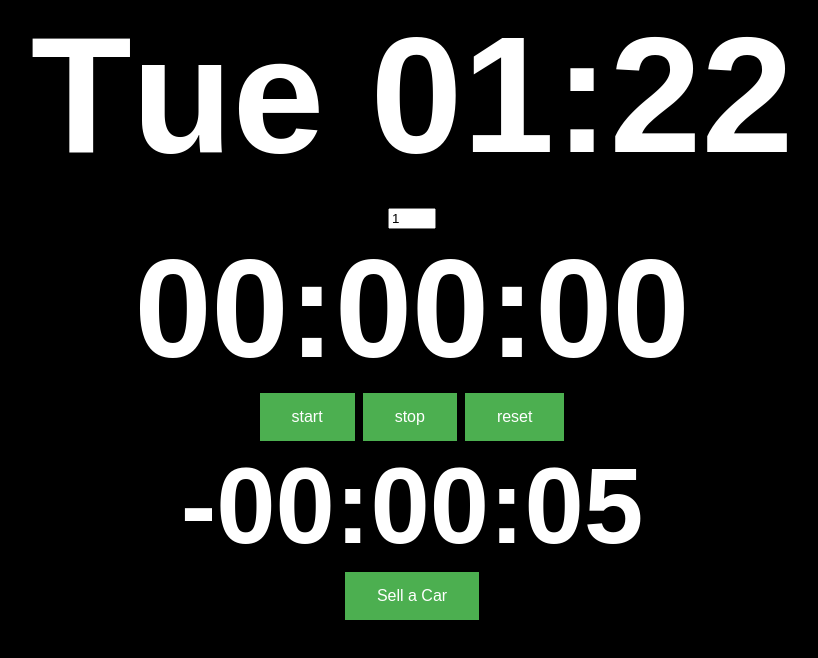
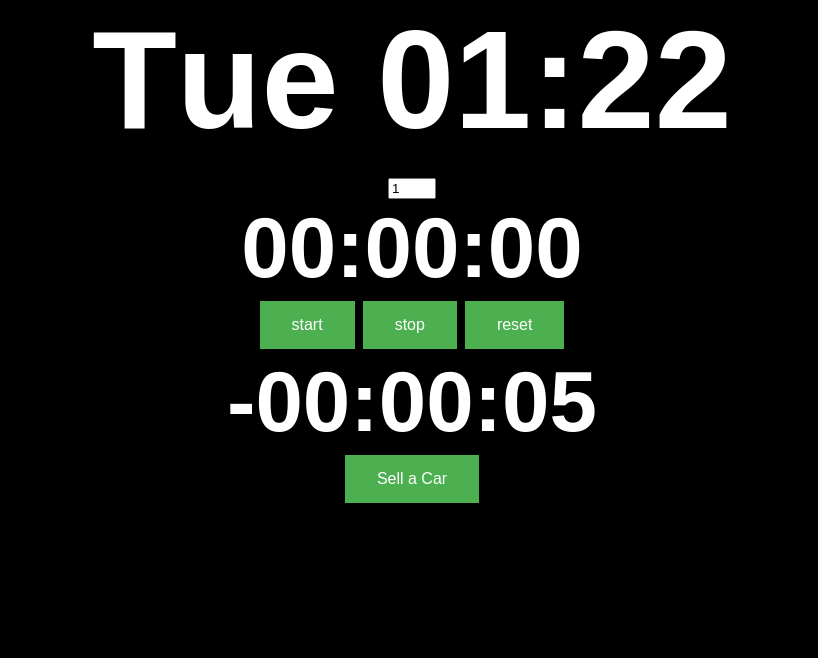
Before and after one commit to bringeber/gtatest101, a plain HTML site: page index.html in a window 1280 px wide. Shown: the whole page, without its empty margins (228-1046 px from the left). Drawn offline with nearby package versions, Linux system fonts and the light colour scheme.

Commit message:
Added files via upload

```diff
--- a/index.html
+++ b/index.html
@@ -66,7 +66,7 @@
 <div style="width:100%; height:100%; text-align:center; vertical-align:middle">
 
 
-<span id="current_date_time" style="font-size:124pt; font-kerning:none"></span>
+<span id="current_date_time" style="font-size:104pt; font-kerning:none"></span>
 
 <br><br>
 
@@ -77,7 +77,7 @@
     <body onload="show();">
 
 
-        <span id="time" style="font-size:104pt; font-kerning:none"></span>
+        <span id="time" style="font-size:64pt; font-kerning:none"></span>
 
         <br>
 
@@ -87,7 +87,7 @@
 
         <br>
 
-    <span id="lsc_date_time" style="font-size:80pt; font-kerning:none"></span>
+    <span id="lsc_date_time" style="font-size:64pt; font-kerning:none"></span>
     <br>
     <input type="button" class="button" value="Sell a Car" onclick="sellACar();" >
 
```
